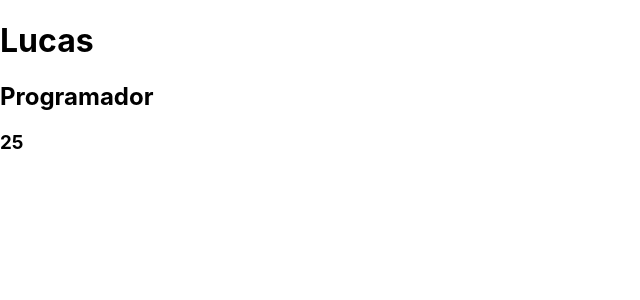
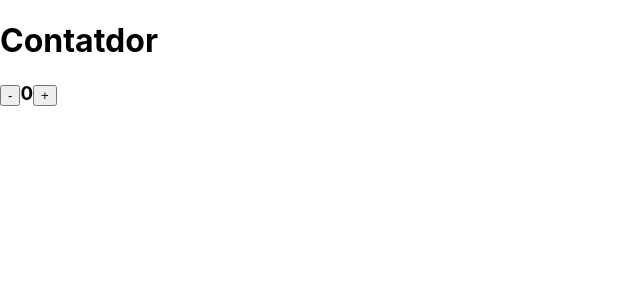
Before and after one commit to lucasFilppe/react-JS, a React (Create React App) app in the folder primeirosite/: page / in a window 1280 px wide. Shown: the top 300 px of the page, without its empty margins (0-640 px from the left). Built offline with nearby package versions, Linux system fonts and the light colour scheme.

Commit message:
aplicando state

```diff
--- a/primeirosite/src/App.js
+++ b/primeirosite/src/App.js
@@ -1,25 +1,43 @@
 import React, { Component } from 'react';
 
-class Equipe extends Component{
-  render(){
+class App extends Component{
+
+  constructor(props){
+    super(props);
+    this.state = {
+      nome: "Lucas",
+      contador: 0
+    };
+    this.aumetar = this.aumetar.bind(this);
+    this.diminuir = this.diminuir.bind(this);
+  }
+
+  aumetar(){
+    let state = this.state;
+    state.contador += 1;
+    this.setState(state);
+  }
+
+  diminuir(){
+    let state = this.state;
+    state.contador -= 1;
+    this.setState(state)
+  }
+    render(){
     return(
 
-      //this referencia a este componente
       <div>
-        <h1>{this.props.nome}</h1>
-        <h2>{this.props.cargo}</h2>
-        <h3>{this.props.idade}</h3>
+        <h1>Contatdor</h1>
+        <h3>
+          <button onClick={this.diminuir}>-</button>
+            {this.state.contador}
+          <button onClick={this.aumetar}>+</button>
+        </h3>
       </div>
 
     );
   }
 }
 
-function App() {
-  return (
-    <div>
-      <Equipe nome="Lucas" cargo="Programador" idade="25"/>
-    </div>
-  );
-}
+
 export default App;
```
